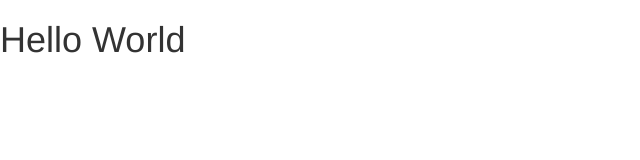
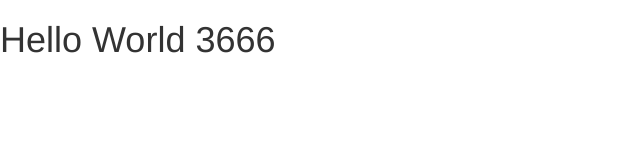
Before and after one commit to akhanna00/smc-alumni, a website: page app/index.max.html in a window 1280 px wide. Shown: the whole page, without its empty margins (0-640 px from the left). Drawn offline with nearby package versions, Linux system fonts and the light colour scheme; some packages are replaced by stand-ins of ours; files that its build step writes are made by us from their sources.

Commit message:
play around with template

```diff
--- a/app/index.js
+++ b/app/index.js
@@ -0,0 +1 @@
+console.log("HI");
--- a/app/index.max.html
+++ b/app/index.max.html
@@ -9,7 +9,7 @@
     <link rel="stylesheet" type="text/css" href="css/style.min.css">
   </head>
   <body>
-    <h1> Hello World </h1>
+    <h1> Hello World 3666</h1>
     <!-- Scripts -->
     <script defer src="https://ajax.googleapis.com/ajax/libs/angularjs/1.5.6/angular.min.js"></script>
     <script defer src="//ajax.googleapis.com/ajax/libs/angularjs/1.5.6/angular-route.min.js"></script>
```
Also changed, not shown: dist/index.html, dist/index.min.js.
